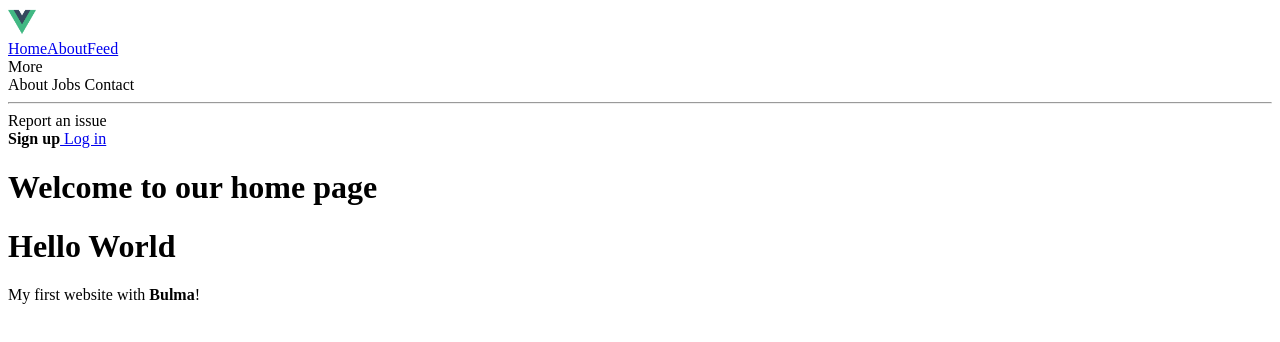
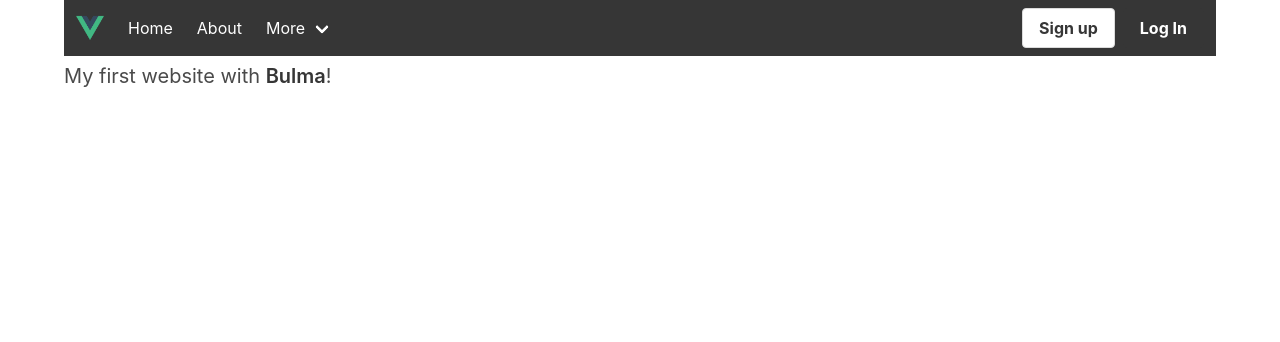
Before and after one commit to carlsona1/FitnessTracker, a Vue app in the folder client/: page / in a window 1280 px wide. Shown: the top 342 px of the page. Built offline with nearby package versions, Linux system fonts and the light colour scheme.

Commit message:
fixed main.js

```diff
--- a/client/package.json
+++ b/client/package.json
@@ -7,10 +7,11 @@
     "build": "vue-cli-service build"
   },
   "dependencies": {
-    "buetify": "^0.1.2",
     "core-js": "^3.6.5",
     "vue": "^2.6.11",
-    "vue-router": "^3.2.0"
+    "vue-router": "^3.2.0",
+    "buefy": "0.9.3",
+    "@fortawesome/fontawesome-free": "5.14.0"
   },
   "devDependencies": {
     "@vue/cli-plugin-babel": "~4.5.0",
--- a/client/src/components/Nav.vue
+++ b/client/src/components/Nav.vue
@@ -1,5 +1,4 @@
 <template>
-
 <nav class="navbar container is-fixed-top is-dark" role="navigation" aria-label="main navigation">
   <div class="navbar-brand">
     <a class="navbar-item" href="https://bulma.io">
@@ -17,7 +16,6 @@
     <div class="navbar-start">
       <router-link to="/"  class="navbar-item" >Home</router-link>
       <router-link to="/about"  class="navbar-item" >About</router-link>
-      <router-link to="/feed"  class="navbar-item" >Feed</router-link>
 
       <div class="navbar-item has-dropdown is-hoverable">
         <a class="navbar-link">
@@ -48,9 +46,9 @@
           <a class="button">
             <strong>Sign up</strong>
           </a>
-            <router-link to="/login"  class="button is-light" >
-                Log in
-            </router-link>
+          <a class="button is-dark">
+            <strong>Log In</strong>
+          </a>
         </div>
       </div>
     </div>
--- a/client/src/main.js
+++ b/client/src/main.js
@@ -1,6 +1,9 @@
 import Vue from 'vue'
 import App from './App.vue'
 import router from './router'
+
+import 'buefy/dist/buefy.css'
+import '@fortawesome/fontawesome-free/css/all.css'
 
 Vue.config.productionTip = false
 
```
Also changed, not shown: 2 other files (tests, documents, lock files or other folders).
